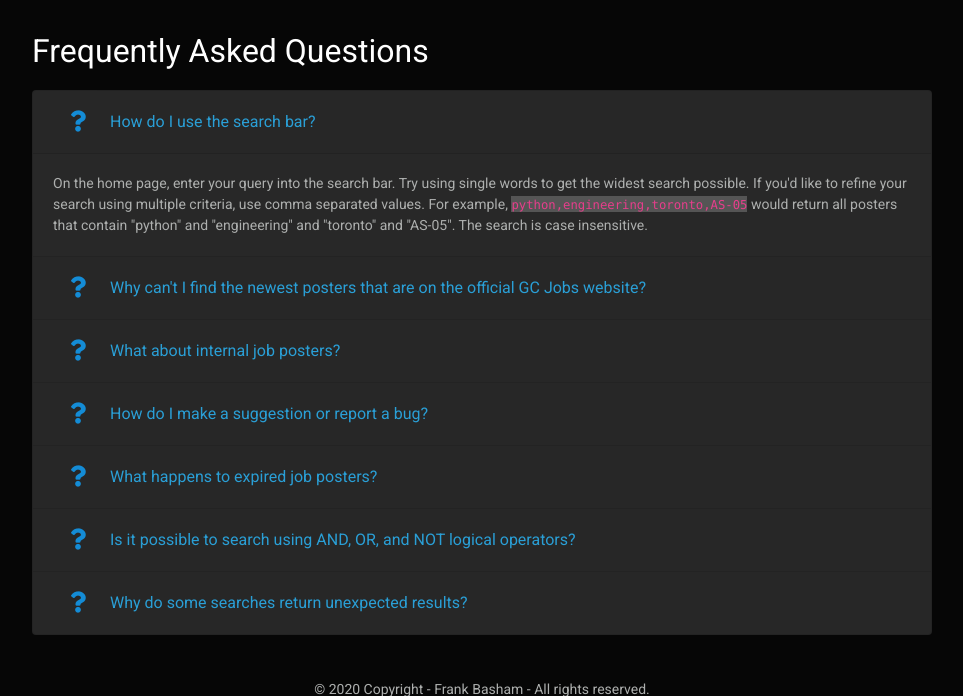
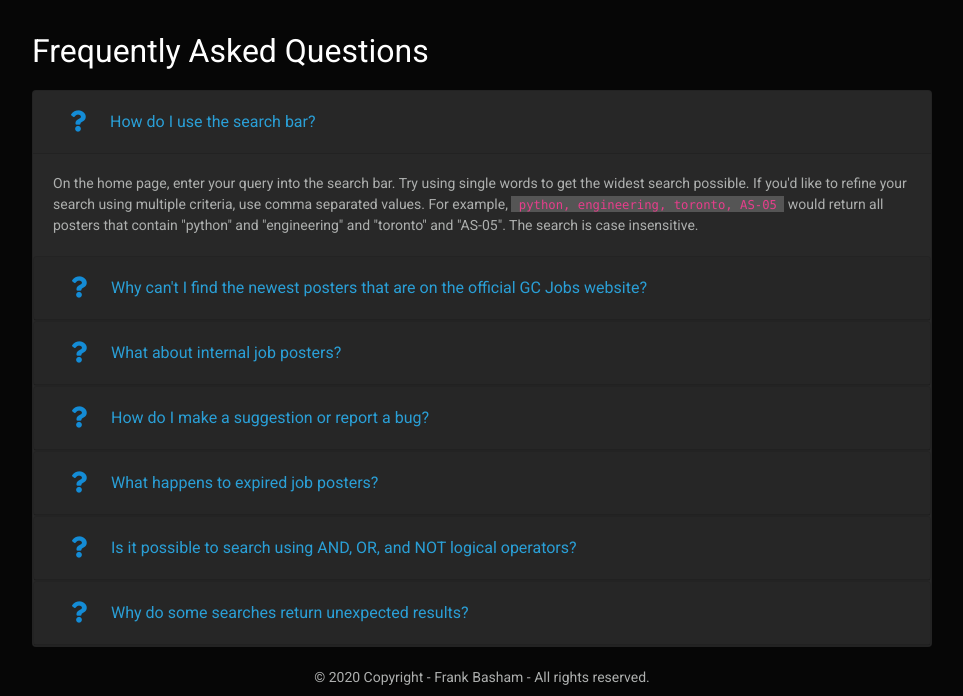
Before and after one commit to Fbasham/gcjobs, a Flask app: page /help in a window 1280 px wide, after a click on "How do I use the search bar?". Shown: the part 53-749 px from the top of the page, without its empty margins (158-1121 px from the left). Run offline with Flask 2, Linux system fonts and the light colour scheme; some libraries are stand-ins or nearby versions.

Commit message:
Update help.html

```diff
--- a/templates/help.html
+++ b/templates/help.html
@@ -24,11 +24,10 @@
           <div class="card-body">
             On the home page, enter your query into the search bar.  Try using single words to get the widest search possible.
             If you'd like to refine your search using multiple criteria, use comma separated values.  For example,
-            <span class="codehilite bg-secondary"><code>python,engineering,toronto,AS-05</code></span>
+            <span class="codehilite bg-secondary"><code>&nbsp</code><code>python, engineering, toronto, AS-05</code><code>&nbsp</code></span>
             would return all posters that contain "python" and "engineering" and "toronto" and "AS-05".  The search is case insensitive.
           </div>
         </div>
-      </div>
 
       <div class="card z-depth-0 bordered">
         <div class="card-header" id="headingTwo2">
@@ -135,7 +134,7 @@
           data-parent="#accordion">
           <div class="card-body">
             Depending on the search criteria, some results could be unexpected.  For example, typing
-            <span class="codehilite bg-secondary"><code>javascript</code></span> into the search bar
+              <span class="codehilite bg-secondary"><code>&nbsp</code><code>javascript</code><code>&nbsp</code></span> into the search bar
             will likely return some unrelated job posters.  This is because "javascript" could be mentioned in the HTML content
             of the poster despite not having anything to do with the actual job itself.  For most searches, this will be irrelevant,
             but keep in mind that some searches might need to be refined.
```
